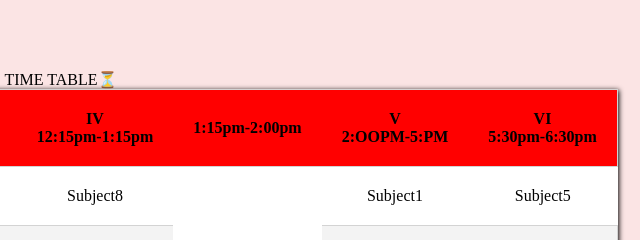
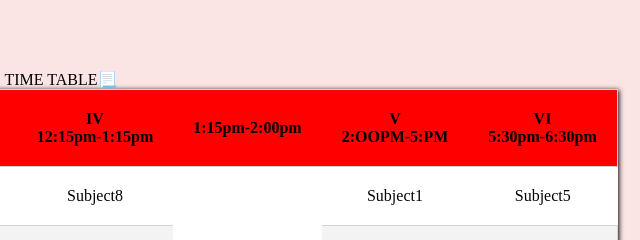
Before and after one commit to Vamshix57/kalvitimetable, a plain HTML site: page index.html in a window 1280 px wide. Shown: the part 184-424 px from the top of the page, 579-1219 px from the left. Drawn offline with Linux system fonts and the light colour scheme.

Commit message:
kalvium time table

```diff
--- a/index.html
+++ b/index.html
@@ -9,7 +9,7 @@
 </div>
 <h6 class="h6">By Kalvi Education</h6>
 <Table class="time">
-    <caption>TIME TABLE⏳</caption>
+    <caption>TIME TABLE📃</caption>
     <tr>
         <th class="heading">Day/Period</th>
         <th class="heading">I <br>9am-10am</th>
--- a/style.css
+++ b/style.css
@@ -21,10 +21,11 @@ tr:nth-last-child(odd){
 
 }
 body{
-
+    font-style: italic;
     background-color: #FBE4E4;
     justify-content: left;
     margin: auto;
+
 
 }
 .h6{
```
